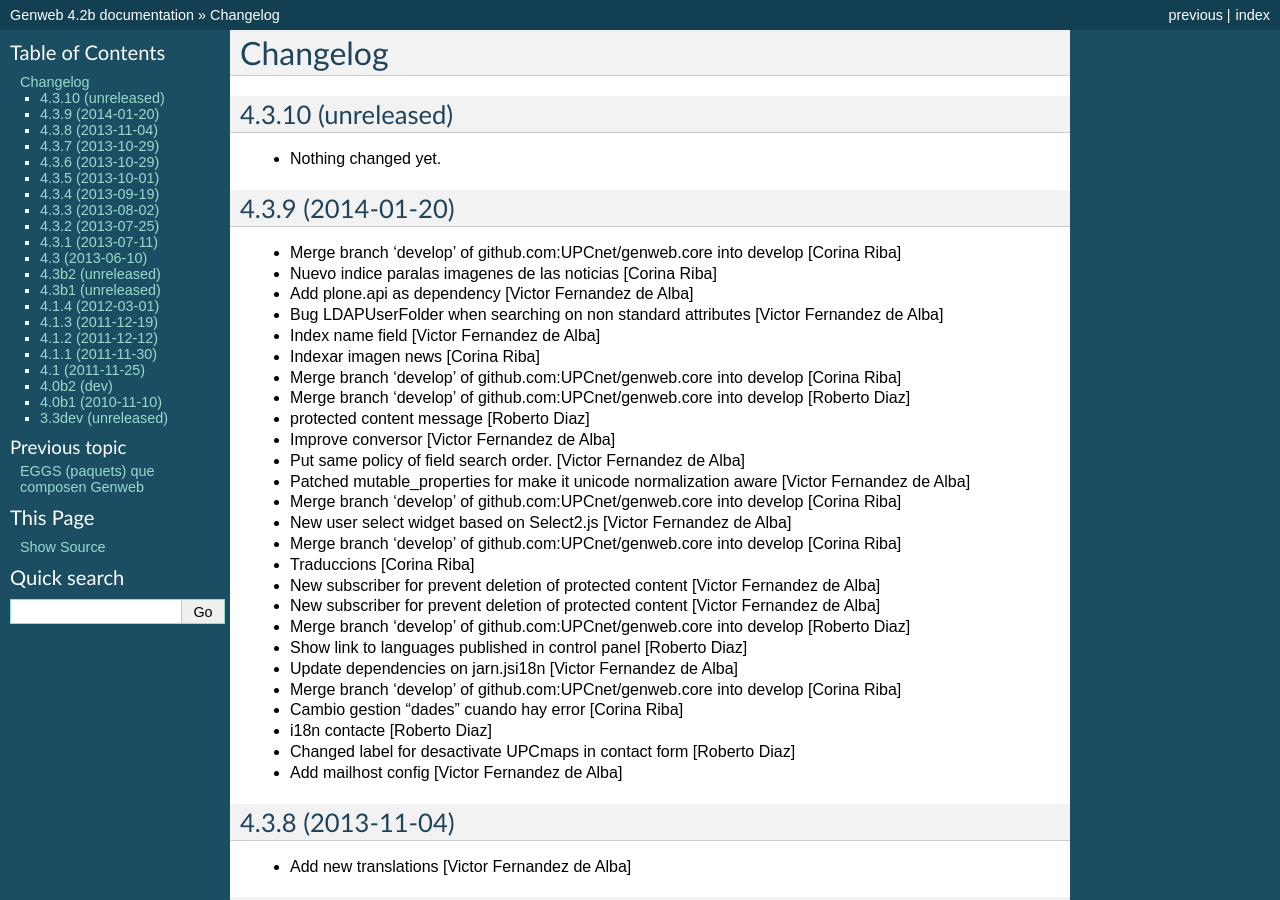
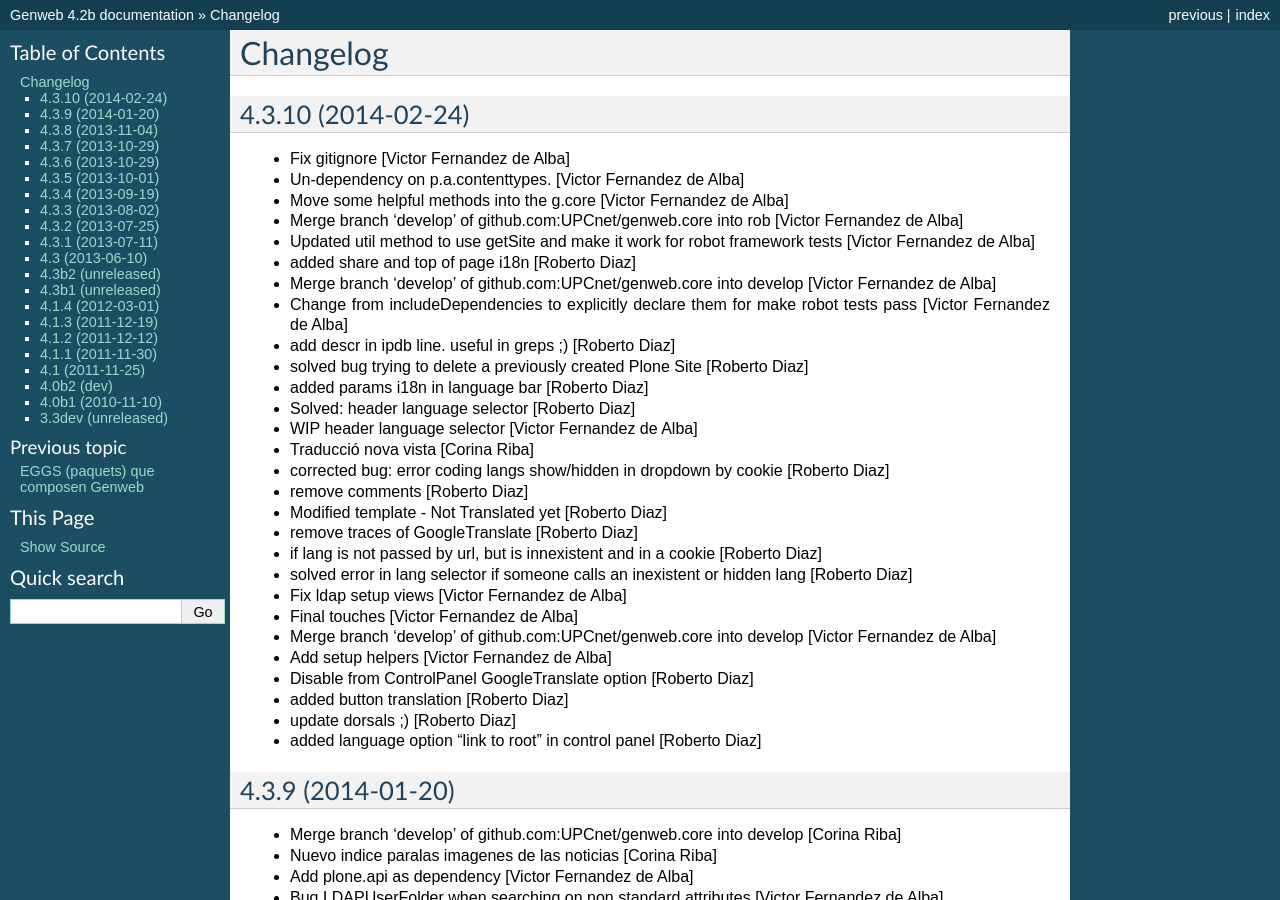
Before and after one commit to UPCnet/genweb.core, a Sphinx documentation site: the page built from docs/HISTORY.rst, in a window 1280 px wide and 900 px high. Built offline with Sphinx 7.4.7, drawn with Linux system fonts in a browser that asks for light colours.

Commit message:
Preparing release 4.3.10

```diff
--- a/docs/HISTORY.rst
+++ b/docs/HISTORY.rst
@@ -1,11 +1,37 @@
 Changelog
 =========
 
-4.3.10 (unreleased)
+4.3.10 (2014-02-24)
 -------------------
 
-- Nothing changed yet.
-
+* Fix gitignore [Victor Fernandez de Alba]
+* Un-dependency on p.a.contenttypes. [Victor Fernandez de Alba]
+* Move some helpful methods into the g.core [Victor Fernandez de Alba]
+* Merge branch 'develop' of github.com:UPCnet/genweb.core into rob [Victor Fernandez de Alba]
+* Updated util method to use getSite and make it work for robot framework tests [Victor Fernandez de Alba]
+* added share and top of page i18n [Roberto Diaz]
+* Merge branch 'develop' of github.com:UPCnet/genweb.core into develop [Victor Fernandez de Alba]
+* Change from includeDependencies to explicitly declare them for make robot tests pass [Victor Fernandez de Alba]
+* add descr in ipdb line. useful in greps ;) [Roberto Diaz]
+* solved bug trying to delete a previously created Plone Site [Roberto Diaz]
+* added params i18n in language bar [Roberto Diaz]
+* Solved: header language selector [Roberto Diaz]
+* WIP header language selector [Victor Fernandez de Alba]
+* Traducció nova vista [Corina Riba]
+* corrected bug: error coding langs show/hidden in dropdown by cookie [Roberto Diaz]
+* remove comments [Roberto Diaz]
+* Modified template - Not Translated yet [Roberto Diaz]
+* remove traces of GoogleTranslate [Roberto Diaz]
+* if lang is not passed by url, but is innexistent and in a cookie [Roberto Diaz]
+* solved error in lang selector if someone calls an inexistent or hidden lang [Roberto Diaz]
+* Fix ldap setup views [Victor Fernandez de Alba]
+* Final touches [Victor Fernandez de Alba]
+* Merge branch 'develop' of github.com:UPCnet/genweb.core into develop [Victor Fernandez de Alba]
+* Add setup helpers [Victor Fernandez de Alba]
+* Disable from ControlPanel GoogleTranslate option [Roberto Diaz]
+* added button translation [Roberto Diaz]
+* update dorsals ;) [Roberto Diaz]
+* added language option "link to root" in control panel [Roberto Diaz]
 
 4.3.9 (2014-01-20)
 ------------------
--- a/setup.py
+++ b/setup.py
@@ -1,7 +1,7 @@
 from setuptools import setup, find_packages
 import os
 
-version = '4.3.10.dev0'
+version = '4.3.10'
 
 README = open("README.rst").read()
 HISTORY = open(os.path.join("docs", "HISTORY.rst")).read()
```
